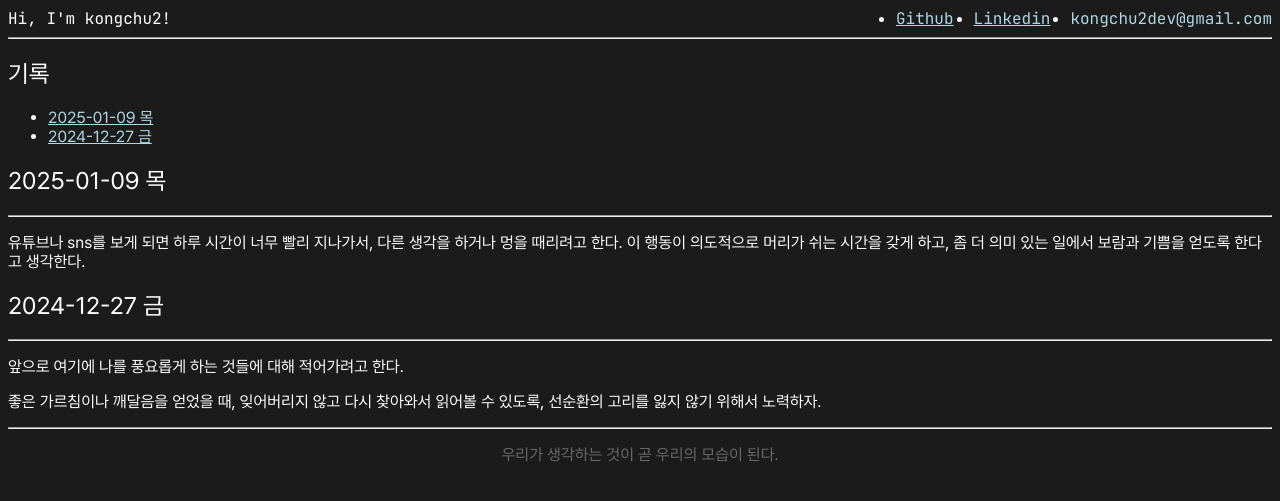
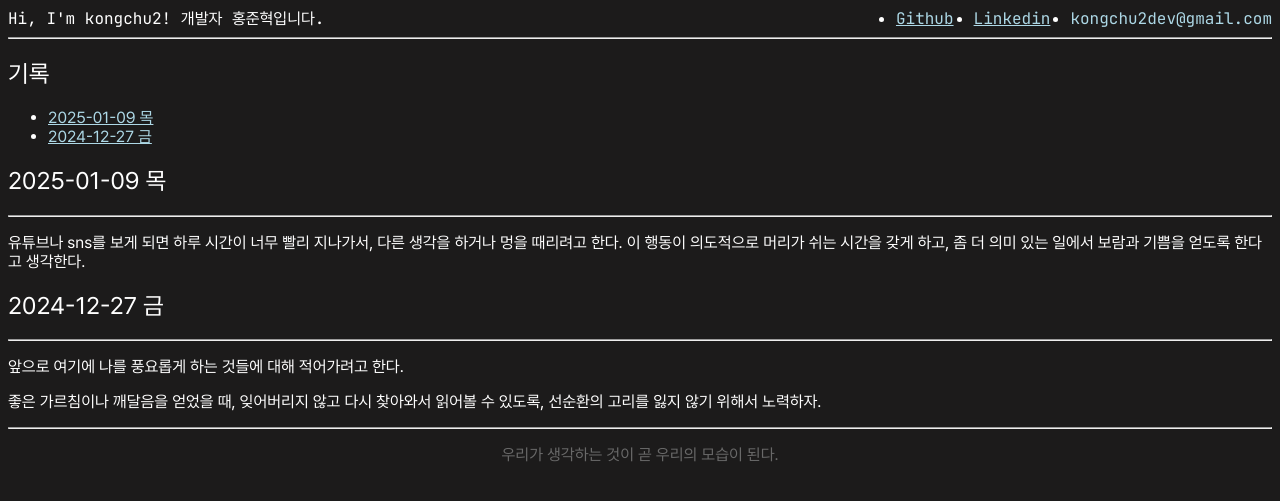
Before and after one commit to kongchu2/kongchu2.github.io, a Jekyll site: the page built from index.markdown, in a window 1280 px wide. Shown: the top 501 px of the page. Built offline with Jekyll 4.4.1, drawn with Linux system fonts in a browser that asks for light colours.

Commit message:
이름 추가

```diff
--- a/_includes/header.html
+++ b/_includes/header.html
@@ -1,5 +1,5 @@
 <header>
-    <a id="title" href="/">Hi, I'm kongchu2!</a>
+    <a id="title" href="/">Hi, I'm kongchu2! 개발자 홍준혁입니다.</a>
     <ul id="contact">
         <li><a href="https://github.com/kongchu2">Github</a></li>
         <li>
```
